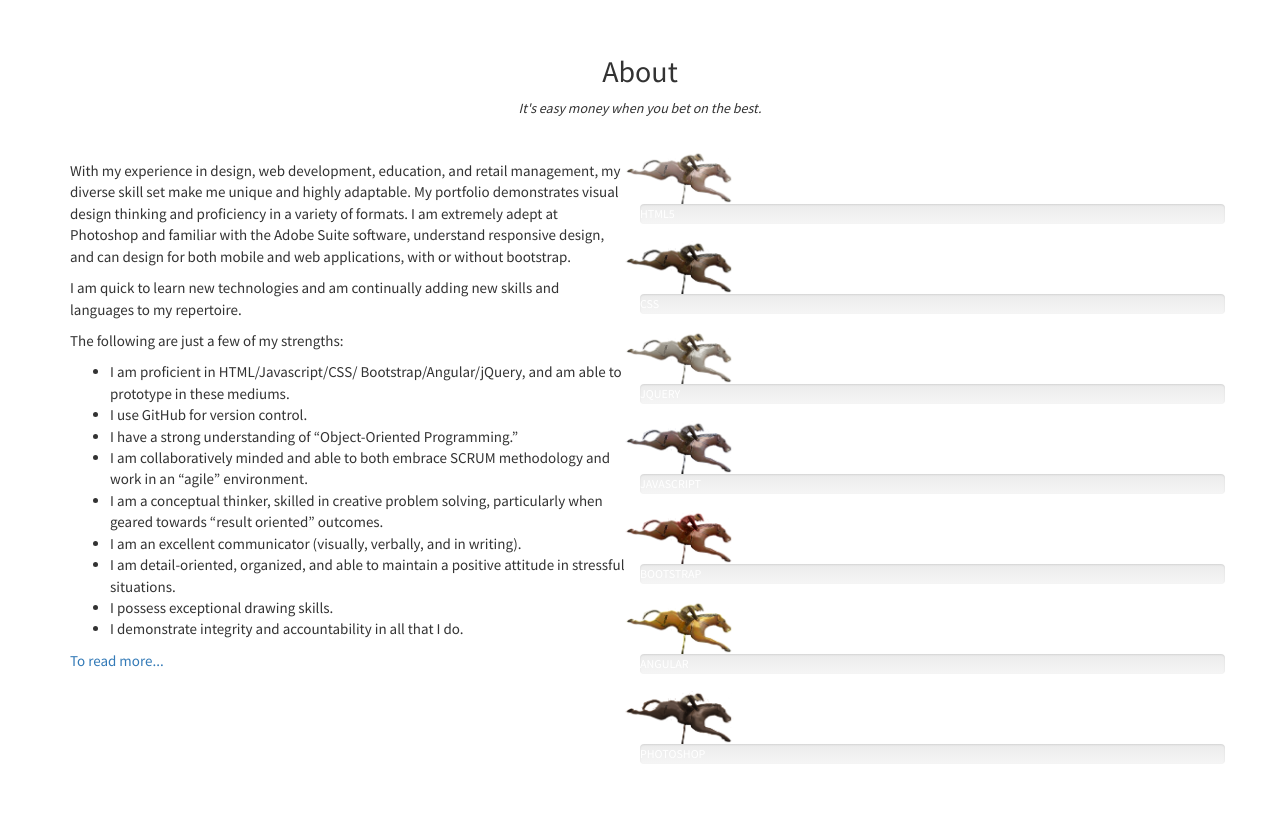
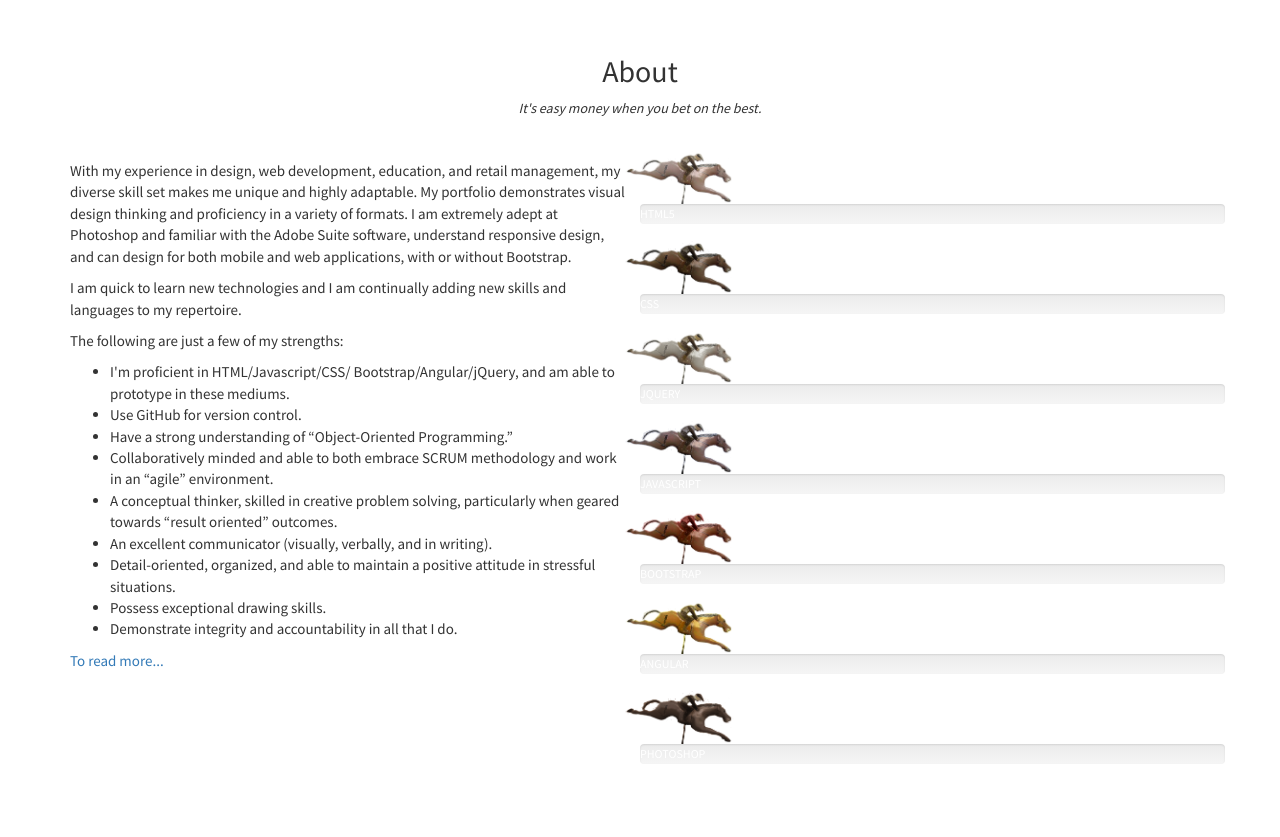
Before and after one commit to MalyndaPoulsen/MaLynda, a website: page index.html in a window 1280 px wide. Shown: the part 1675-2512 px from the top of the page. Drawn offline with nearby package versions, Linux system fonts and the light colour scheme; files whose address does not match are found by name; a web font is replaced by a local one.

Commit message:
Update about-components.html

```diff
--- a/app/components/about-components.html
+++ b/app/components/about-components.html
@@ -19,42 +19,42 @@
 
 
 					<p>
-						With my experience in design, web development, education, and retail management, my diverse skill set make
+						With my experience in design, web development, education, and retail management, my diverse skill set makes
 						me unique and highly adaptable. My portfolio demonstrates visual design thinking and proficiency in a variety of formats.
 						I am extremely adept at Photoshop and familiar with the Adobe Suite software, understand responsive design, and can
-						design for both mobile and web applications, with or without bootstrap.</p>
+						design for both mobile and web applications, with or without Bootstrap.</p>
 					<p>
-						I am quick to learn new technologies and am continually adding new skills and languages to my repertoire.</p>
+						I am quick to learn new technologies and I am continually adding new skills and languages to my repertoire.</p>
 					<p>The following are just a few of my strengths:</p>
 
 					<ul>
 						<li>
-							I am proficient in HTML/Javascript/CSS/ Bootstrap/Angular/jQuery, and am able to prototype in these mediums.
+							I'm proficient in HTML/Javascript/CSS/ Bootstrap/Angular/jQuery, and am able to prototype in these mediums.
 						</li>
 						<li>
-							I use GitHub for version control.
+							Use GitHub for version control.
 						</li>
 						<li>
-							I have a strong understanding of “Object-Oriented Programming.”
+							Have a strong understanding of “Object-Oriented Programming.”
 						</li>
 						<li>
-							I am collaboratively minded and able to both embrace SCRUM methodology and work in an “agile” environment.
+							Collaboratively minded and able to both embrace SCRUM methodology and work in an “agile” environment.
 						</li>
 
 						<li>
-							I am a conceptual thinker, skilled in creative problem solving, particularly when geared towards “result oriented” outcomes.
+							A conceptual thinker, skilled in creative problem solving, particularly when geared towards “result oriented” outcomes.
 						</li>
 
 						<li>
-							I am an excellent communicator (visually, verbally, and in writing).
+							An excellent communicator (visually, verbally, and in writing).
 						</li>
 						<li>
-							I am detail-oriented, organized, and able to maintain a positive attitude in stressful situations.
+							Detail-oriented, organized, and able to maintain a positive attitude in stressful situations.
 						</li>
 						<li>
-							I possess exceptional drawing skills.
+							Possess exceptional drawing skills.
 						</li>
-						<li>I demonstrate integrity and accountability in all that I do.</li>
+						<li>Demonstrate integrity and accountability in all that I do.</li>
 					</ul>
 					<a ng-click="show = !show">
 						<p>To read more...</p>
```
